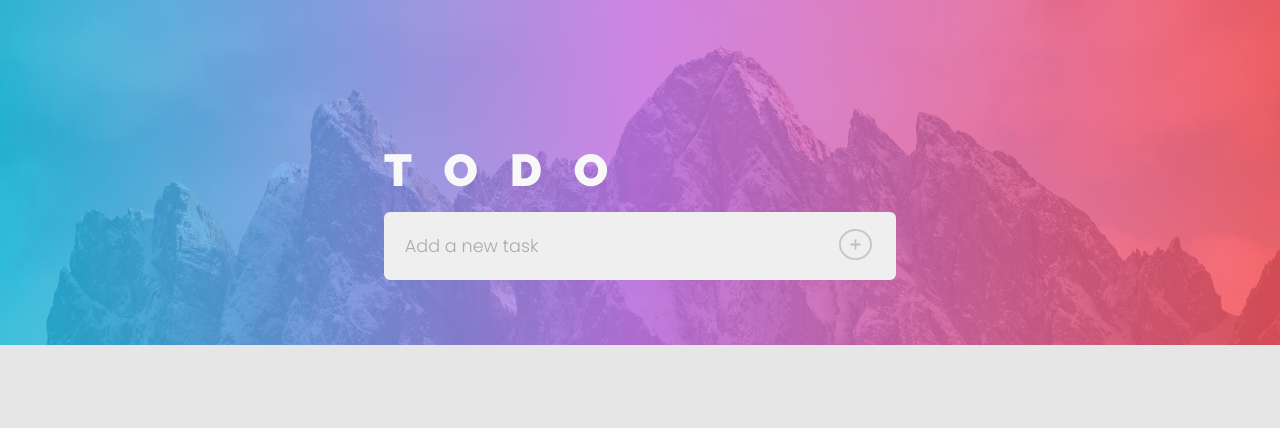
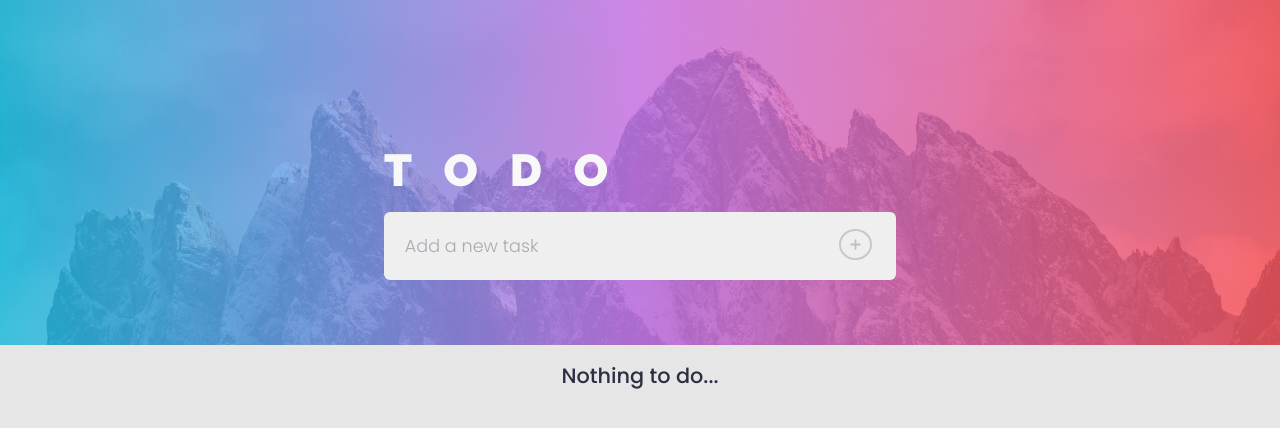
Before and after one commit to Schnedi3/pern_todo_ts, a React (Vite) app: page / in a window 1280 px wide. Shown: the top 428 px of the page. Built offline with nearby package versions, Linux system fonts and the light colour scheme.

Commit message:
Show some text when there are no tasks

```diff
--- a/src/components/TaskList.tsx
+++ b/src/components/TaskList.tsx
@@ -8,6 +8,10 @@ export const TaskList = () => {
 
   return (
     <section className="task__list container">
+      {todoList.length === 0 ? (
+        <p className="empty">Nothing to do...</p>
+      ) : (
+        <>
         {todoList.map((task) => (
           <div className="task__container" key={task.id}>
             <label className="checkbox" onClick={() => completedTask(task.id)}>
@@ -22,6 +26,8 @@ export const TaskList = () => {
             />
           </div>
         ))}
+        </>
+      )}
     </section>
   );
 };
--- a/src/css/app.css
+++ b/src/css/app.css
@@ -142,6 +142,10 @@ DARK THEME
     background-color: var(--light-main-bg);
   }
 
+  .empty {
+    color: var(--light-black-text);
+  }
+
   .check {
     border: 2px solid var(--light-black-text);
   }
@@ -192,6 +196,10 @@ DARK THEME
     background-color: var(--dark-main-bg);
   }
 
+  .empty {
+    color: var(--dark-white-text);
+  }
+
   .check {
     border: 2px solid var(--dark-white-text);
   }
--- a/src/css/tasklist.css
+++ b/src/css/tasklist.css
@@ -15,6 +15,15 @@ TASK LIST
   grid-template-columns: 1fr 15fr 1fr;
   gap: 1rem;
   border-radius: 6px;
+}
+
+.empty {
+  width: 100%;
+  position: absolute;
+  top: 3.5rem;
+  text-align: center;
+  font-size: 1.3rem;
+  font-weight: 500;
 }
 
 .checkbox {
```
Lines whose indentation alone changed are shown as unchanged.
